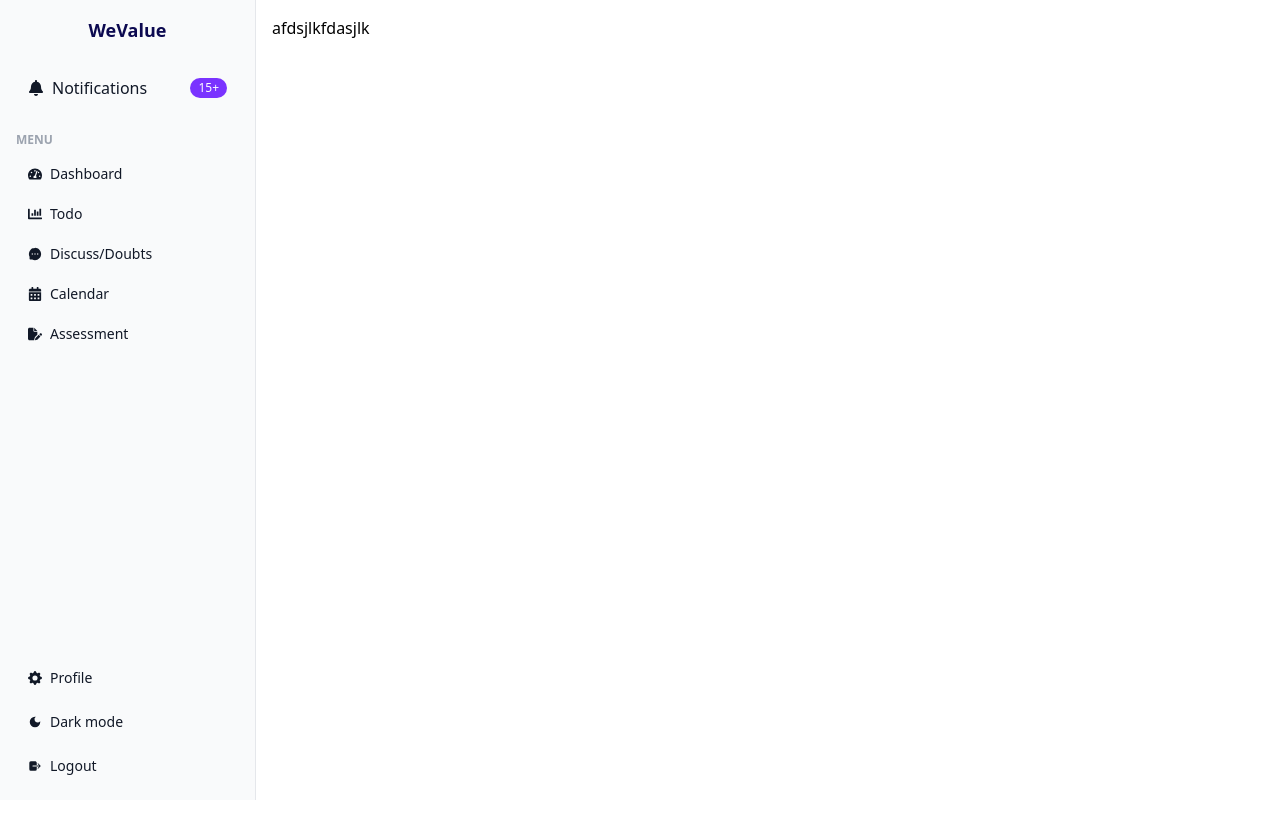
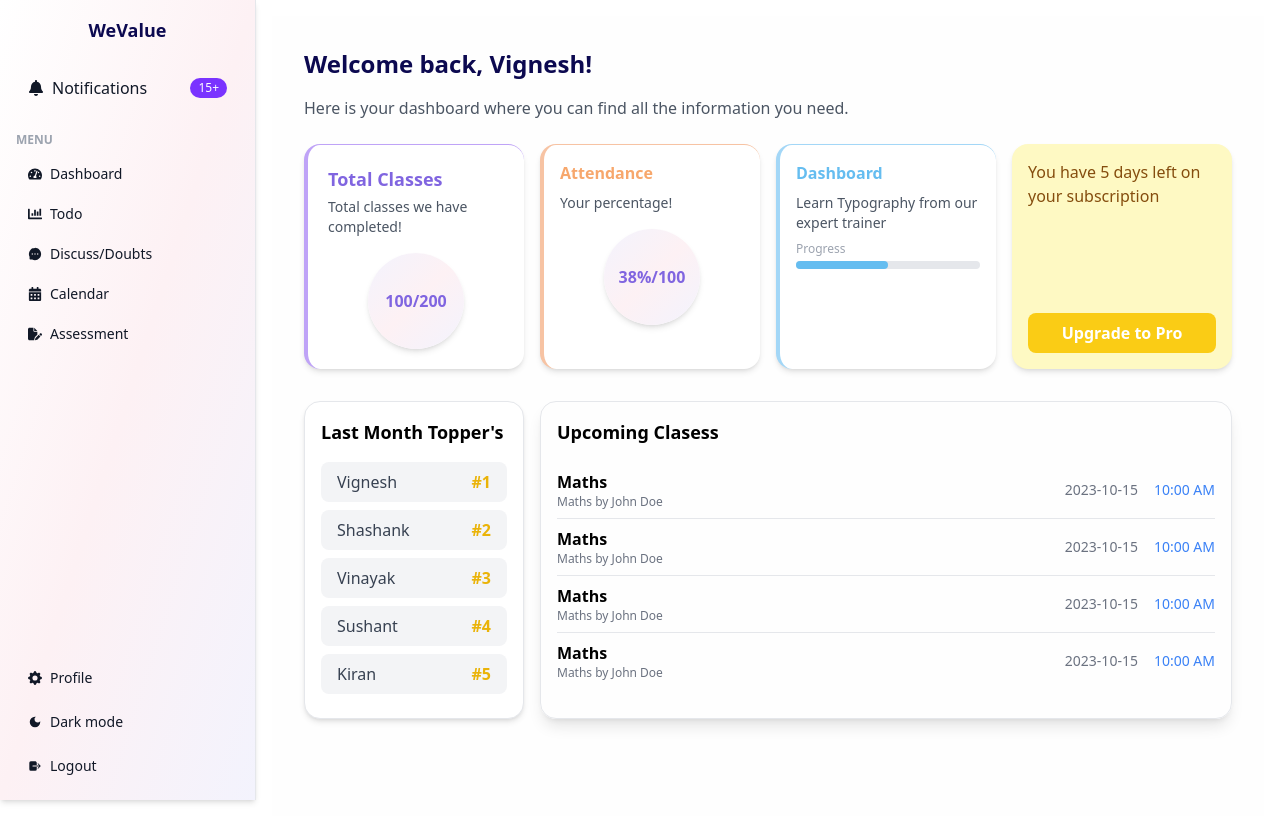
Before and after one commit to vigneshherao/weValue_Client, a React (Vite) app in the folder wevalue_client/: page /student/1/dashboard in a window 1280 px wide. Built offline with nearby package versions, Linux system fonts and the light colour scheme.

Commit message:
feat:Implmeneted Dashboard with Dummy Data

```diff
--- a/wevalue_client/src/components/SideBar.jsx
+++ b/wevalue_client/src/components/SideBar.jsx
@@ -12,8 +12,12 @@ import { IoLogOut } from "react-icons/io5";
 import SidebarItem from "./SideBarItem";
 
 const studentMenuItems = [
-  { icon: <FaTachometerAlt />, label: "Dashboard", path: "/student/dashboard" },
-  { icon: <FaChartBar />, label: "Todo", path: "/student/todo" },
+  {
+    icon: <FaTachometerAlt />,
+    label: "Dashboard",
+    path: "/student/1/dashboard",
+  },
+  { icon: <FaChartBar />, label: "Todo", path: "/student/1/todo" },
   { icon: <AiFillMessage />, label: "Discuss/Doubts" },
   { icon: <FaCalendarAlt />, label: "Calendar" },
   { icon: <FaFilePen />, label: "Assessment" },
@@ -35,7 +39,7 @@ const bottomItems = [
 
 export default function Sidebar() {
   return (
-    <div className="w-64 min-h-screen bg-[#f9fafb] text-[#1f2937] p-4 flex flex-col justify-between border-r border-gray-200">
+    <div className="hidden sm:flex w-64 min-h-screen bg-gradient-to-br from-white via-[#fdf1f4] to-[#f3f3fd] shadow-md text-[#1f2937] p-4  flex-col justify-between border-r border-gray-200">
       <div>
         <div className="flex items-center gap-2 mb-6">
           <span className="text-lg font-bold mx-auto text-[#0C0950]">
--- a/wevalue_client/src/pages/student/StudentDashBoard.jsx
+++ b/wevalue_client/src/pages/student/StudentDashBoard.jsx
@@ -1,11 +1,129 @@
 import React from "react";
 
-const StudentDashBoard = () => {
+const StudentDashboard = () => {
   return (
-    <div>
-      <h2 className="text-black">afdsjlkfdasjlk</h2>
+    <div className="min-h-screen bg-[#fefefe] p-4 md:p-8 font-sans">
+      <section className="mb-6">
+        <h2 className="text-2xl font-semibold text-[#0C0950] mb-4">
+          Welcome back, Vignesh!
+        </h2>
+        <p className="text-gray-600">
+          Here is your dashboard where you can find all the information you
+          need.
+        </p>
+      </section>
+      <section className="grid grid-cols-1 md:grid-cols-4 gap-4 mb-8">
+        <div className="bg-white rounded-2xl shadow-md p-5 border-l-4 border-[#bfa3f7] border-t w-full max-w-sm mx-auto md:mx-0">
+          <h4 className="text-[#8065e0] text-lg font-semibold">
+            Total Classes
+          </h4>
+          <p className="text-sm mt-1 text-gray-600">
+            Total classes we have completed!
+          </p>
+
+          <div className=" mt-4 flex justify-center">
+            <div className="w-24 h-24 rounded-full bg-gradient-to-br from-[#f3f3fd] via-[#fdf1f4] to-[#f3f3fd] flex items-center justify-center shadow-md">
+              <span className="text-[#8065e0] font-bold text-md">100/200</span>
+            </div>
+          </div>
+        </div>
+
+        <div className="bg-white rounded-2xl shadow-md p-4 border-l-4 border-t  border-[#f7c3a3]">
+          <h4 className="text-[#f7a76c] font-semibold">Attendance</h4>
+          <p className="text-sm mt-2 text-gray-600">Your percentage!</p>
+          <div className=" mt-4 flex justify-center">
+            <div className="w-24 h-24 rounded-full bg-gradient-to-br from-[#f3f3fd] via-[#fdf1f4] to-[#f3f3fd] flex items-center justify-center shadow-md">
+              <span className="text-[#8065e0] font-bold text-md">38%/100</span>
+            </div>
+          </div>
+        </div>
+
+        <div className="bg-white rounded-2xl shadow-md p-4 border-l-4 border-t  border-[#a3d7f7]">
+          <h4 className="text-[#65bdf0] font-semibold">Dashboard</h4>
+          <p className="text-sm mt-2 text-gray-600">
+            Learn Typography from our expert trainer
+          </p>
+          <p className="text-xs text-gray-400 mt-2">Progress</p>
+          <div className="bg-gray-200 rounded-full h-2 mt-1">
+            <div className="bg-[#65bdf0] h-2 rounded-full w-1/2"></div>
+          </div>
+        </div>
+
+        <div className="bg-yellow-100 rounded-2xl shadow-md p-4 text-yellow-800 flex flex-col justify-between">
+          <p>You have 5 days left on your subscription</p>
+          <button className="mt-4 bg-yellow-400 text-white py-2 rounded-lg font-semibold">
+            Upgrade to Pro
+          </button>
+        </div>
+      </section>
+
+      <section className="grid grid-cols-1 md:grid-cols-4 gap-4">
+        <div className="bg-white rounded-2xl shadow-md p-4 w-full border max-w-md mx-auto md:mx-0">
+          <h3 className="text-lg font-semibold mb-4">Last Month Topper's</h3>
+          {["Vignesh", "Shashank", "Vinayak", "Sushant", "Kiran"].map(
+            (name, index) => (
+              <div
+                key={index}
+                className="bg-gray-100 rounded-lg px-4 py-2 flex justify-between items-center mb-2"
+              >
+                <p className="text-gray-700 font-medium">{name}</p>
+                <span className="text-yellow-500 font-bold">#{index + 1}</span>
+              </div>
+            )
+          )}
+        </div>
+        <div className="md:col-span-3 border rounded-2xl shadow-lg p-4">
+          <h3 className="text-lg font-semibold mb-4">Upcoming Clasess</h3>
+          {[
+            {
+              name: "Maths",
+              title: "Maths by John Doe",
+              date: "2023-10-15",
+              time: "10:00 AM",
+            },
+            {
+              name: "Maths",
+              title: "Maths by John Doe",
+              date: "2023-10-15",
+              time: "10:00 AM",
+            },
+            {
+              name: "Maths",
+              title: "Maths by John Doe",
+              date: "2023-10-15",
+              time: "10:00 AM",
+            },
+            {
+              name: "Maths",
+              title: "Maths by John Doe",
+              date: "2023-10-15",
+              time: "10:00 AM",
+            },
+          ].map((mentor, idx) => (
+            <div
+              key={idx}
+              className="flex justify-between items-center py-2 border-b last:border-none"
+            >
+              <div className="flex items-center gap-3">
+                <div>
+                  <p className="font-semibold">{mentor.name}</p>
+                  <p className="text-xs text-gray-500">{mentor.title}</p>
+                </div>
+              </div>
+              <div className="flex items-center gap-4">
+                <p className="text-xs sm:text-sm text-gray-500">
+                  {mentor.date}
+                </p>
+                <p className="text-xs sm:text-sm text-blue-500">
+                  {mentor.time}
+                </p>
+              </div>
+            </div>
+          ))}
+        </div>
+      </section>
     </div>
   );
 };
 
-export default StudentDashBoard;
+export default StudentDashboard;
```
